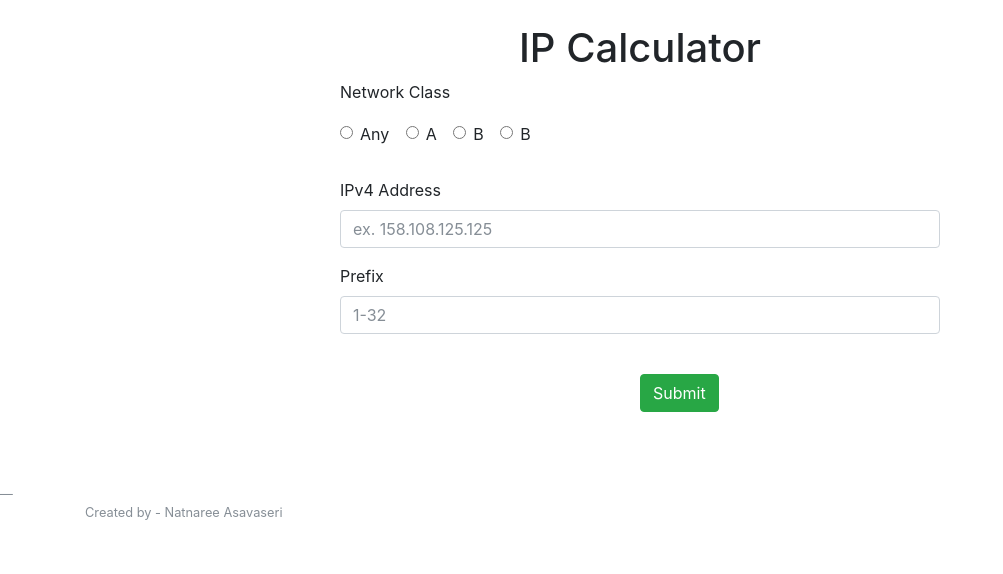
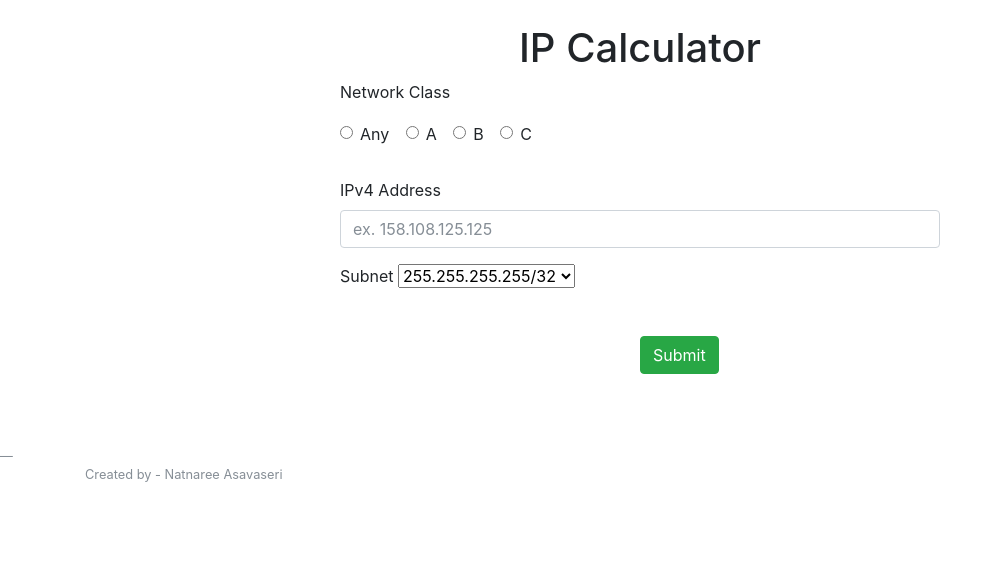
Before and after one commit to ammyblabla/ipcal, a Django app: page / in a window 1280 px wide. Shown: the top 574 px of the page, without its empty margins (0-1003 px from the left). Run offline with Django 3.2, Linux system fonts and the light colour scheme; some libraries are stand-ins or nearby versions.

Commit message:
dropdown subnet

```diff
--- a/main/forms.py
+++ b/main/forms.py
@@ -1,6 +1,8 @@
 from django import forms
 from django.forms import ModelForm,TextInput,FileInput
+import main.ipcal
 
+subnet_list = ((32, '255.255.255.255/32'), (31, '255.255.255.254/31'), (30, '255.255.255.252/30'), (29, '255.255.255.248/29'), (28, '255.255.255.240/28'), (27, '255.255.255.224/27'), (26, '255.255.255.192/26'), (25, '255.255.255.128/25'), (24, '255.255.255.0/24'), (23, '255.255.254.0/23'), (22, '255.255.252.0/22'), (21, '255.255.248.0/21'), (20, '255.255.240.0/20'), (19, '255.255.224.0/19'), (18, '255.255.192.0/18'), (17, '255.255.128.0/17'), (16, '255.255.0.0/16'), (15, '255.254.0.0/15'), (14, '255.252.0.0/14'), (13, '255.248.0.0/13'), (12, '255.240.0.0/12'), (11, '255.224.0.0/11'), (10, '255.192.0.0/10'), (9, '255.128.0.0/9'), (8, '255.0.0.0/8'), (7, '254.0.0.0/7'), (6, '252.0.0.0/6'), (5, '248.0.0.0/5'), (4, '240.0.0.0/4'), (3, '224.0.0.0/3'), (2, '192.0.0.0/2'), (1, '128.0.0.0/1'),)
 class InputForm(forms.Form):
     ip = forms.GenericIPAddressField(
         label='IP',
@@ -16,17 +18,13 @@ class InputForm(forms.Form):
         )
     )
 
-    prefix = forms.IntegerField(
-        label='Prefix',
-        min_value=1,
-        max_value=32,
-        widget = forms.TextInput(
+    prefix = forms.ChoiceField(
+        label = 'Prefix',
+        widget = forms.Select(
             attrs = {
-                        'class': 'form-control',
-                        'id': 'exampleInputPassword1',
-                        'type': 'text',
-                        'placeholder': "1-32",
-                        'name': 'prefix'
-                    }
-        )
+                'name': 'prefix',
+            }
+        ) ,
+        choices = subnet_list,
     )
+        # todays_date= forms.IntegerField(label="What is today's date?", widget=forms.Select(choices=INTEGER_CHOICES))
--- a/main/templates/index.html
+++ b/main/templates/index.html
@@ -39,14 +39,13 @@
             </div>
             <div class="form-check form-check-inline">
               <label class="form-check-label">
-                <input class="form-check-input" type="radio"> B
+                <input class="form-check-input" type="radio"> C
               </label>
             </div>
           </div>
           <br>
           <form class="form-cal" method = "POST" name="submit" value="submit" action="">
             {% csrf_token %}
-            {% comment %} {{ input_form }} {% endcomment %}
             <div class="form-group">
               <label>IPv4 Address</label>
               {{ input_form.ip.errors }}
@@ -55,11 +54,11 @@
               </span>
             </div>
             <div class="form-group">
-              <label>Prefix</label>
-              {{ input_form.prefix.errors }}
-              <span class="input-box">
+              <label>Subnet</label>
+              {% comment %} {{ input_form.prefix.errors }} {% endcomment %}
+              {% comment %} <span class="input-box">               {% endcomment %}
                 {{ input_form.prefix }}
-              </span>
+              {% comment %} </span> {% endcomment %}
               <!-- <input class="form-control" id="exampleInputPassword1" placeholder="1-31" name="prefix"> -->
             </div>
             <br>
```
Also changed, not shown: main/ipcal.py (+12 -1 lines).
